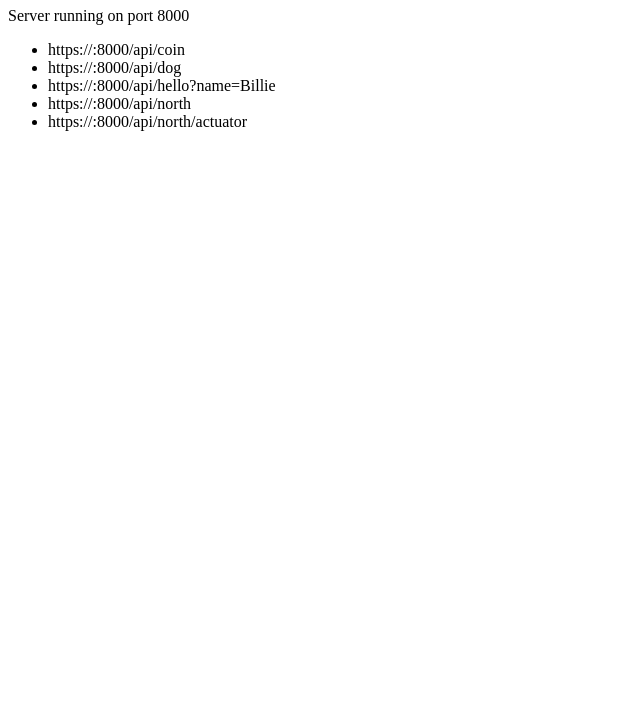
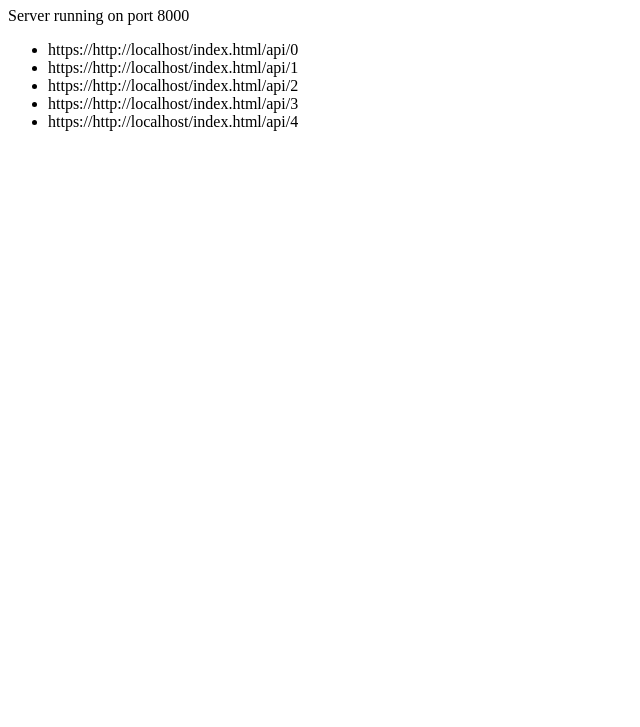
Before and after one commit to llin0001itjobs/node-api, a website: page index.html in a window 1280 px wide. Shown: the part 73-800 px from the top of the page, without its empty margins (0-640 px from the left). Drawn offline with Linux system fonts and the light colour scheme.

Commit message:
Add files via upload

```diff
--- a/index.html
+++ b/index.html
@@ -10,11 +10,16 @@
     <h1>Node API App</h1>
 	<p>Server running on port 8000</p>
     <ul>
-		<li>https://<span><script>window.location.href</script></span>:8000/api/coin</li>
-		<li>https://<span><script>window.location.href</script></span>:8000/api/dog</li>
-		<li>https://<span><script>window.location.href</script></span>:8000/api/hello?name=Billie</li>
-		<li>https://<span><script>window.location.href</script></span>:8000/api/north</li>
-		<li>https://<span><script>window.location.href</script></span>:8000/api/north/actuator</li>
+		<script>
+			var url = window.location.href;
+			const list = ['coin','dog','hello?name=Billie','north/api','north/actuator'];
+			for (key in list) {
+				var str = 'https://' + url + '/api/' + key;
+				document.write('<li>');
+				document.write(str);
+				document.write('</li>');
+			}
+		</script>
     </ul>
   </body>
 </html>
```
